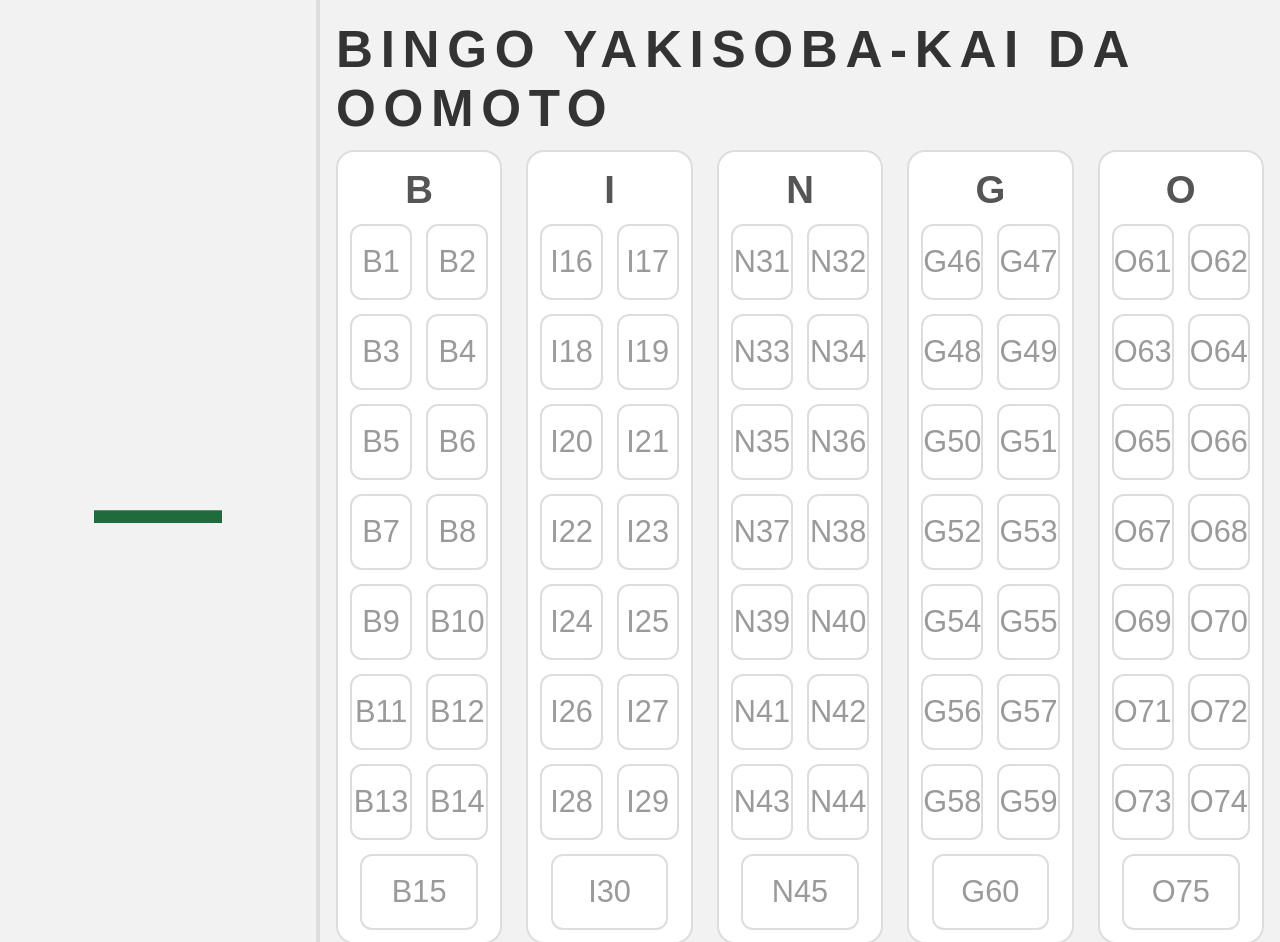
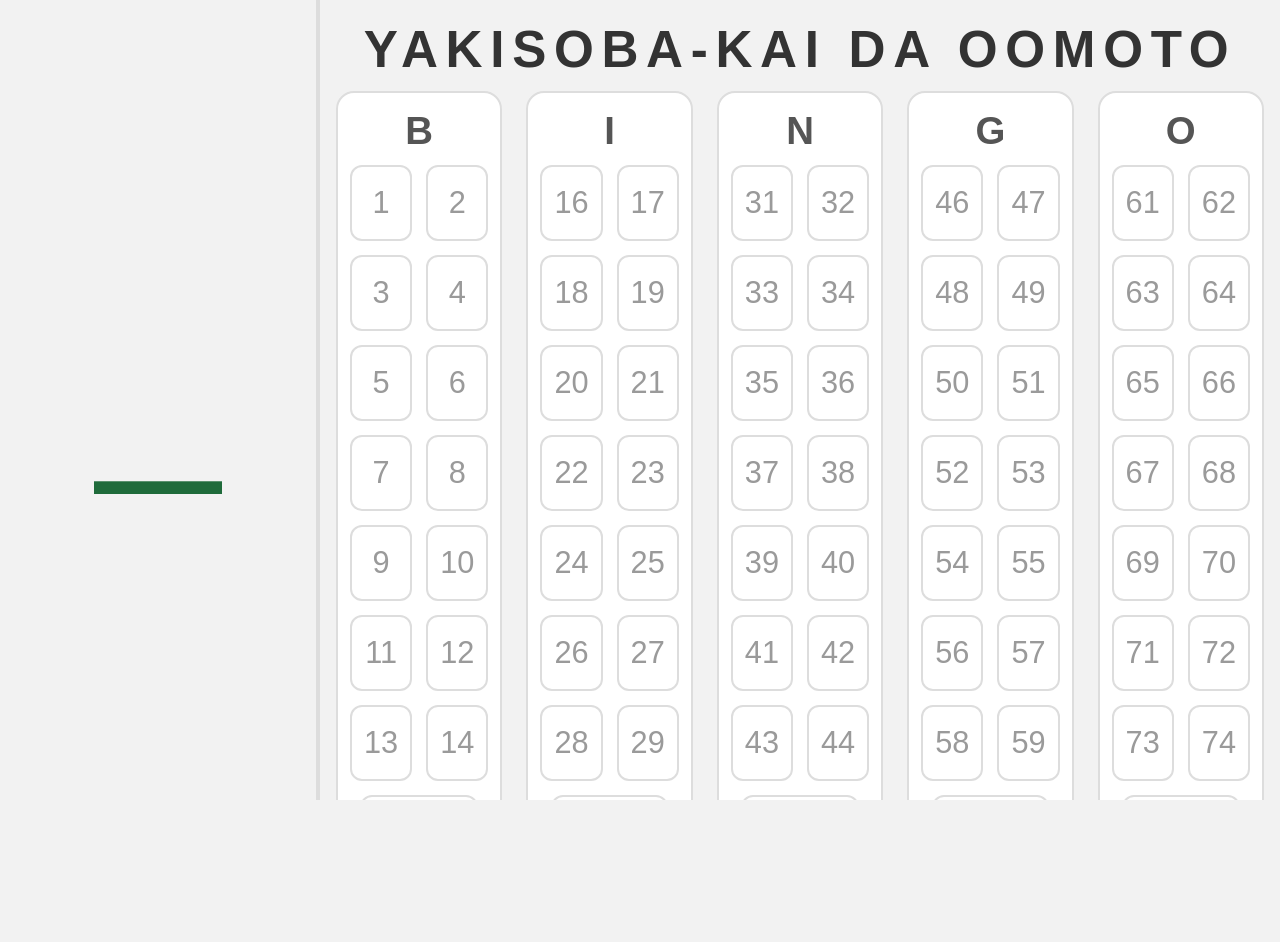
Before and after one commit to takeshi-fujimoto-567/bingoYakisoba, a plain HTML site: page index.html in a window 1280 px wide. Shown: the top 942 px of the page. After the commit the page ends 800 px from the top, so only its background shows below. Drawn offline with Linux system fonts and the light colour scheme.

Commit message:
Update index.html

```diff
--- a/index.html
+++ b/index.html
@@ -6,15 +6,12 @@
 
 <style>
 :root{
-    /* FUNDO */
-    --bg: #F2F2F2;        /* off-white */
+    --bg: #F2F2F2;          /* off-white */
     --panel: #FFFFFF;
 
-    /* TEXTO */
-    --grid-text: #9A9A9A;
+    --grid-text: #9A9A9A;   /* cinza dos não sorteados */
 
-    /* DESTAQUES */
-    --verde: #1F6B3B;     /* verde escuro */
+    --verde: #1F6B3B;       /* verde escuro */
     /* --vermelho: #8B1E1E;  alternativa */
 
     --branco: #FFFFFF;
@@ -22,8 +19,9 @@
 
 *{ box-sizing:border-box }
 
-body{
+html,body{
     margin:0;
+    height:100%;
     background:var(--bg);
     font-family:Arial,sans-serif;
     overflow:hidden;
@@ -146,9 +144,7 @@ button{
     cursor:pointer;
 }
 
-button:hover{
-    opacity:0.9;
-}
+button:hover{ opacity:0.9 }
 
 /* ===== TELAS MENORES ===== */
 @media (max-width:900px){
@@ -187,12 +183,13 @@ button:hover{
 
 <script>
 /* ===== CONFIGURAÇÃO ===== */
-const TITULO = "Bingo YAKISOBA-KAI da Oomoto";
+const TITULO = "Yakisoba-kai da Oomoto";
 document.getElementById("titulo").innerText = TITULO;
 
 const bingo = document.getElementById("bingo");
-const last = document.getElementById("last");
+const last  = document.getElementById("last");
 
+/* Grupos B I N G O */
 const grupos = [
     { letra:"B", inicio:1 },
     { letra:"I", inicio:16 },
@@ -216,15 +213,18 @@ grupos.forEach(g=>{
         const num=g.inicio+i;
         const cell=document.createElement("div");
         cell.className="cell";
-        const texto=g.letra+num;
-        cell.innerText=texto;
+
+        /* NA GRADE: SÓ O NÚMERO */
+        cell.innerText = num;
 
         if(i===14) cell.classList.add("center");
 
         cell.onclick=()=>{
             if(cell.classList.contains("called")) return;
             cell.classList.add("called");
-            last.innerText=texto;
+
+            /* NO DESTAQUE: LETRA-NÚMERO */
+            last.innerText = g.letra + "-" + num;
         };
 
         grid.appendChild(cell);
```
